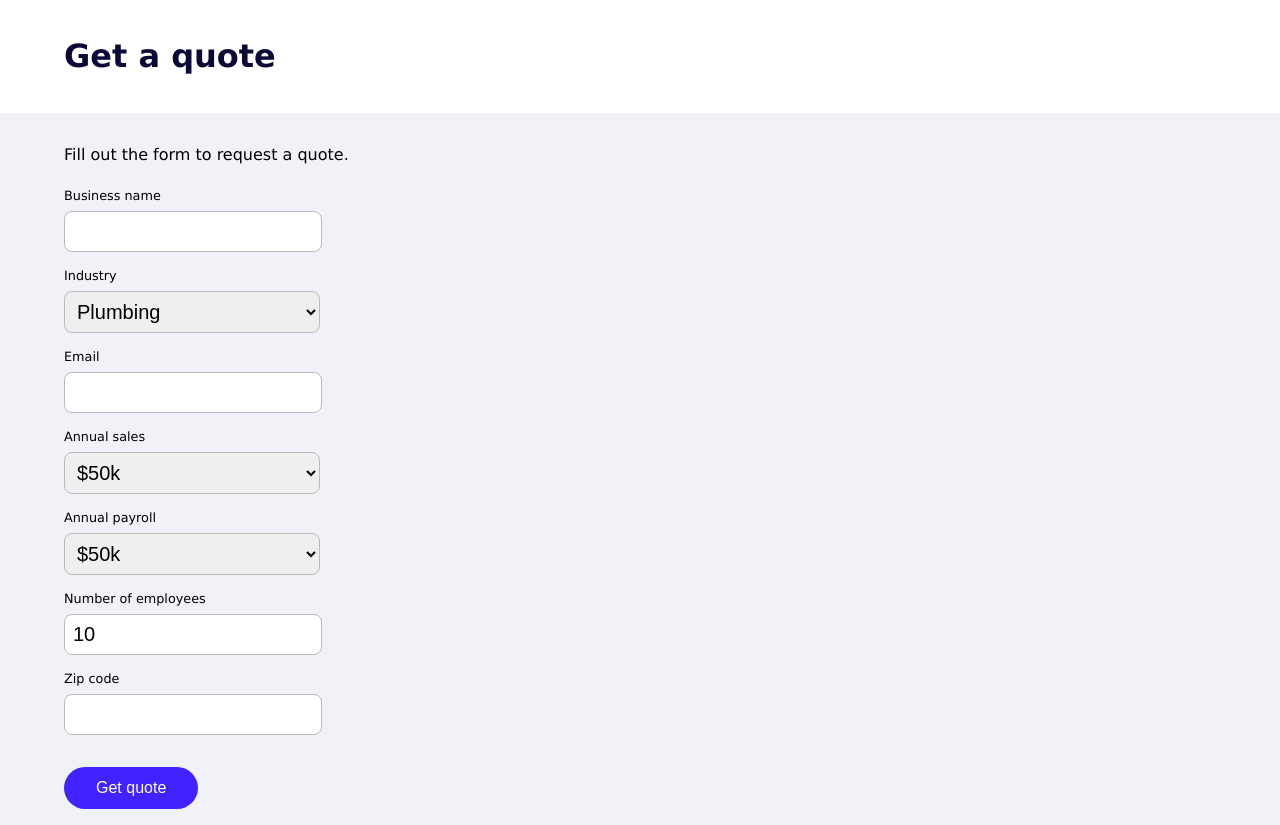
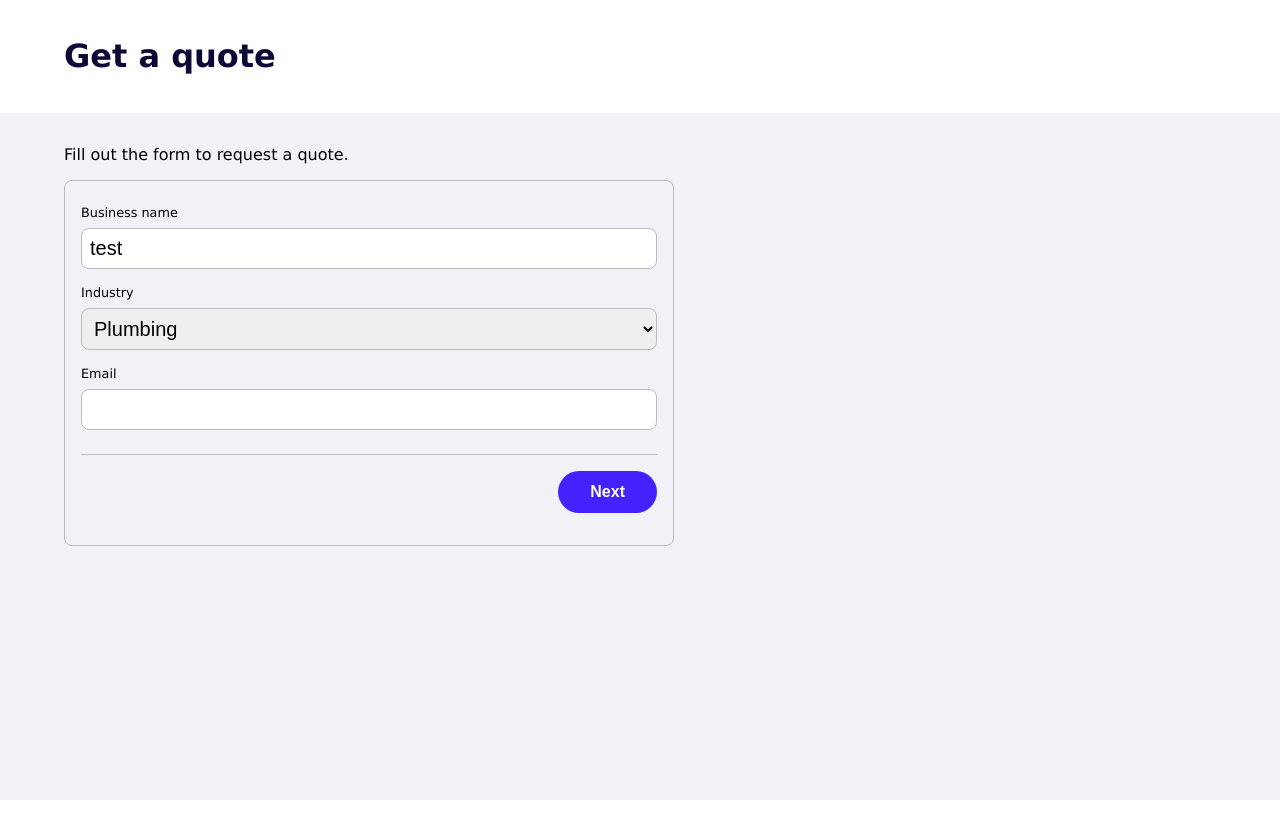
Before and after one commit to modernwallaby/seth-baur-fe-takehome, a React (Create React App) app: page / in a window 1280 px wide. After the commit the page ends 800 px from the top, so only its background shows below. Built offline with nearby package versions, Linux system fonts and the light colour scheme.

Commit message:
Break up form into 2 steps

```diff
--- a/src/components/QuoteForm.jsx
+++ b/src/components/QuoteForm.jsx
@@ -1,75 +1,18 @@
 import { useState } from "react";
-import { useDispatch } from "react-redux";
-import styled from "styled-components";
-import TextInput from "./form/TextInput";
-import SelectInput from "./form/SelectInput";
-import Button from "./form/Button";
-import { setFormData } from "../slices/quoteFormSlice";
-import { industryOptions } from "../data/industries";
-import { monetaryOptions } from "../data/monetaryAmounts";
-
-const Form = styled.form`
-  margin-bottom: 1.5rem;
-`;
+import StepOne from "./steps/StepOne";
+import StepTwo from "./steps/StepTwo";
 
 const QuoteForm = () => {
-  const [businessName, setBusinessName] = useState("");
-  const [industry, setIndustry] = useState("");
-  const [email, setEmail] = useState("");
-  const [annualSales, setAnnualSales] = useState(50000);
-  const [annualPayroll, setAnnualPayroll] = useState(50000);
-  const [numberOfEmployees, setNumberOfEmployees] = useState(10);
-  const [zipCode, setZipCode] = useState("");
-
-  const dispatch = useDispatch();
+  const [currentStep, setCurrentStep] = useState(1);
 
   const submit = () => {
-    dispatch(
-      setFormData({
-        businessName,
-        industry,
-        email,
-        annualSales,
-        annualPayroll,
-        numberOfEmployees,
-        zipCode,
-      })
-    );
+    return true;
   };
 
   return (
     <>
-      <Form>
-        <TextInput name="Business name" value={businessName} callback={setBusinessName} />
-        <SelectInput
-          name="Industry"
-          options={industryOptions}
-          value={industry}
-          callback={setIndustry}
-        />
-        <TextInput name="Email" value={email} callback={setEmail} type="email" />
-        <SelectInput
-          name="Annual sales"
-          options={monetaryOptions}
-          value={annualSales}
-          callback={setAnnualSales}
-        />
-        <SelectInput
-          name="Annual payroll"
-          options={monetaryOptions}
-          value={annualPayroll}
-          callback={setAnnualPayroll}
-        />
-        <TextInput
-          name="Number of employees"
-          value={numberOfEmployees}
-          callback={setNumberOfEmployees}
-          type="number"
-        />
-        <TextInput name="Zip code" value={zipCode} callback={setZipCode} />
-      </Form>
-
-      <Button onClick={() => submit()}>Get quote</Button>
+      {currentStep === 1 && <StepOne onNext={() => setCurrentStep(2)} />}
+      {currentStep === 2 && <StepTwo onPrevious={() => setCurrentStep(1)} onSubmit={submit} />}
     </>
   );
 };
--- a/src/components/form/Button.js
+++ b/src/components/form/Button.js
@@ -8,6 +8,7 @@ const Button = styled.button`
   padding: 0.75rem 2rem;
   border: 0;
   cursor: pointer;
+  font-weight: bold;
 `;
 
 export default Button;
--- /dev/null
+++ b/src/components/form/FormStep.jsx
@@ -0,0 +1,52 @@
+import PropTypes from "prop-types";
+import styled from "styled-components";
+import Button from "./Button";
+
+const Step = styled.div`
+  display: grid;
+  grid-template-rows: auto 1fr;
+  border: 1px solid #bbb;
+  border-radius: 0.5rem;
+  padding: 1rem;
+  width: 50%;
+`;
+
+const Options = styled.div`
+  display: flex;
+  border-top: 1px solid #bbb;
+  padding: 1rem 0;
+  margin-top: 1rem;
+`;
+
+const LeftButton = styled(Button)`
+  margin-right: auto;
+  background-color: transparent;
+  color: rgb(66, 35, 255);
+  padding: 0.75rem 0.5rem;
+`;
+
+const RightButton = styled(Button)`
+  margin-left: auto;
+`;
+
+const FormStep = ({ children, onPrevious, onNext, onSubmit }) => {
+  return (
+    <Step>
+      <div>{children}</div>
+      <Options>
+        {onPrevious && <LeftButton onClick={onPrevious}>Previous</LeftButton>}
+        {onNext && <RightButton onClick={onNext}>Next</RightButton>}
+        {onSubmit && <RightButton onClick={onSubmit}>Get quote</RightButton>}
+      </Options>
+    </Step>
+  );
+};
+
+FormStep.propTypes = {
+  children: PropTypes.node.isRequired,
+  onPrevious: PropTypes.func,
+  onNext: PropTypes.func,
+  onSubmit: PropTypes.func,
+};
+
+export default FormStep;
--- a/src/components/form/SelectInput.jsx
+++ b/src/components/form/SelectInput.jsx
@@ -4,7 +4,7 @@ import Label from "./Label";
 import FormField from "./FormField";
 
 const Select = styled.select`
-  width: 16rem;
+  width: 100%;
   padding: 0.5rem;
   font-size: 1.25rem;
   border: 1px solid #bbb;
--- a/src/components/form/TextInput.jsx
+++ b/src/components/form/TextInput.jsx
@@ -4,14 +4,15 @@ import Label from "./Label";
 import FormField from "./FormField";
 
 const Input = styled.input`
-  width: 15rem;
+  width: 100%;
   padding: 0.5rem;
   font-size: 1.25rem;
   border: 1px solid #bbb;
   border-radius: 0.5rem;
+  box-sizing: border-box;
 `;
 
-const TextInput = ({ name, value, callback, type }) => {
+const TextInput = ({ name, value, callback, type, required }) => {
   const htmlName = name.toLowerCase().replace(/\s/, "-");
 
   return (
@@ -22,6 +23,7 @@ const TextInput = ({ name, value, callback, type }) => {
         type={type || "text"}
         value={value}
         onChange={(e) => callback(e.target.value)}
+        required={required}
       />
     </FormField>
   );
@@ -32,6 +34,7 @@ TextInput.propTypes = {
   value: PropTypes.oneOfType([PropTypes.string, PropTypes.number]),
   callback: PropTypes.func.isRequired,
   type: PropTypes.string,
+  required: PropTypes.bool,
 };
 
 export default TextInput;
--- /dev/null
+++ b/src/components/steps/StepOne.jsx
@@ -0,0 +1,43 @@
+import { useSelector, useDispatch } from "react-redux";
+import PropTypes from "prop-types";
+import FormStep from "../form/FormStep";
+import TextInput from "../form/TextInput";
+import SelectInput from "../form/SelectInput";
+import { industryOptions } from "../../data/industries";
+import { setBusinessName, setIndustry, setEmail } from "../../slices/quoteFormSlice";
+
+const StepOne = ({ onNext }) => {
+  const dispatch = useDispatch();
+
+  return (
+    <FormStep onNext={onNext}>
+      <TextInput
+        name="Business name"
+        value={useSelector((state) => state.quoteForm.businessName)}
+        callback={(value) => dispatch(setBusinessName(value))}
+        required={true}
+      />
+
+      <SelectInput
+        name="Industry"
+        options={industryOptions}
+        value={useSelector((state) => state.quoteForm.industry)}
+        callback={(value) => dispatch(setIndustry(value))}
+      />
+
+      <TextInput
+        name="Email"
+        type="email"
+        value={useSelector((state) => state.quoteForm.email)}
+        callback={(value) => dispatch(setEmail(value))}
+        required={true}
+      />
+    </FormStep>
+  );
+};
+
+StepOne.propTypes = {
+  onNext: PropTypes.func.isRequired,
+};
+
+export default StepOne;
--- /dev/null
+++ b/src/components/steps/StepTwo.jsx
@@ -0,0 +1,56 @@
+import { useSelector, useDispatch } from "react-redux";
+import PropTypes from "prop-types";
+import FormStep from "../form/FormStep";
+import TextInput from "../form/TextInput";
+import SelectInput from "../form/SelectInput";
+import { monetaryOptions } from "../../data/monetaryAmounts";
+import {
+  setAnnualSales,
+  setAnnualPayroll,
+  setNumberOfEmployees,
+  setZipCode,
+} from "../../slices/quoteFormSlice";
+
+const StepTwo = ({ onPrevious, onSubmit }) => {
+  const dispatch = useDispatch();
+
+  return (
+    <FormStep onPrevious={onPrevious} onSubmit={onSubmit}>
+      <SelectInput
+        name="Annual sales"
+        options={monetaryOptions}
+        value={useSelector((state) => state.quoteForm.annualSales)}
+        callback={(value) => dispatch(setAnnualSales(value))}
+      />
+
+      <SelectInput
+        name="Annual payroll"
+        options={monetaryOptions}
+        value={useSelector((state) => state.quoteForm.annualPayroll)}
+        callback={(value) => dispatch(setAnnualPayroll(value))}
+      />
+
+      <TextInput
+        name="Number of employees"
+        value={useSelector((state) => state.quoteForm.numberOfEmployees)}
+        callback={(value) => dispatch(setNumberOfEmployees(value))}
+        type="number"
+        required={true}
+      />
+
+      <TextInput
+        name="Zip code"
+        value={useSelector((state) => state.quoteForm.zipCode)}
+        callback={(value) => dispatch(setZipCode(value))}
+        required={true}
+      />
+    </FormStep>
+  );
+};
+
+StepTwo.propTypes = {
+  onSubmit: PropTypes.func.isRequired,
+  onPrevious: PropTypes.func.isRequired,
+};
+
+export default StepTwo;
--- a/src/slices/quoteFormSlice.js
+++ b/src/slices/quoteFormSlice.js
@@ -5,8 +5,7 @@ import { industryOptions } from "../data/industries";
 export const quoteFormSlice = createSlice({
   name: "quoteForm",
   initialState: {
-    formData: {
-      businessName: "",
+    businessName: "test",
     industry: industryOptions[0].value,
     email: "",
     annualSales: monetaryOptions[0].value,
@@ -14,14 +13,39 @@ export const quoteFormSlice = createSlice({
     numberOfEmployees: 0,
     zipCode: "",
   },
+  reducers: {
+    setBusinessName: (state, action) => {
+      state.businessName = action.payload;
     },
-  reducers: {
-    setFormData: (state, action) => {
-      state.formData = action.payload;
+    setIndustry: (state, action) => {
+      state.industry = action.payload;
+    },
+    setEmail: (state, action) => {
+      state.email = action.payload;
+    },
+    setAnnualSales: (state, action) => {
+      state.annualSales = action.payload;
+    },
+    setAnnualPayroll: (state, action) => {
+      state.annualPayroll = action.payload;
+    },
+    setNumberOfEmployees: (state, action) => {
+      state.numberOfEmployees = action.payload;
+    },
+    setZipCode: (state, action) => {
+      state.zipCode = action.payload;
     },
   },
 });
 
-export const { setFormData } = quoteFormSlice.actions;
+export const {
+  setBusinessName,
+  setIndustry,
+  setEmail,
+  setAnnualPayroll,
+  setAnnualSales,
+  setNumberOfEmployees,
+  setZipCode,
+} = quoteFormSlice.actions;
 
 export default quoteFormSlice.reducer;
```
Lines whose indentation alone changed are shown as unchanged.
